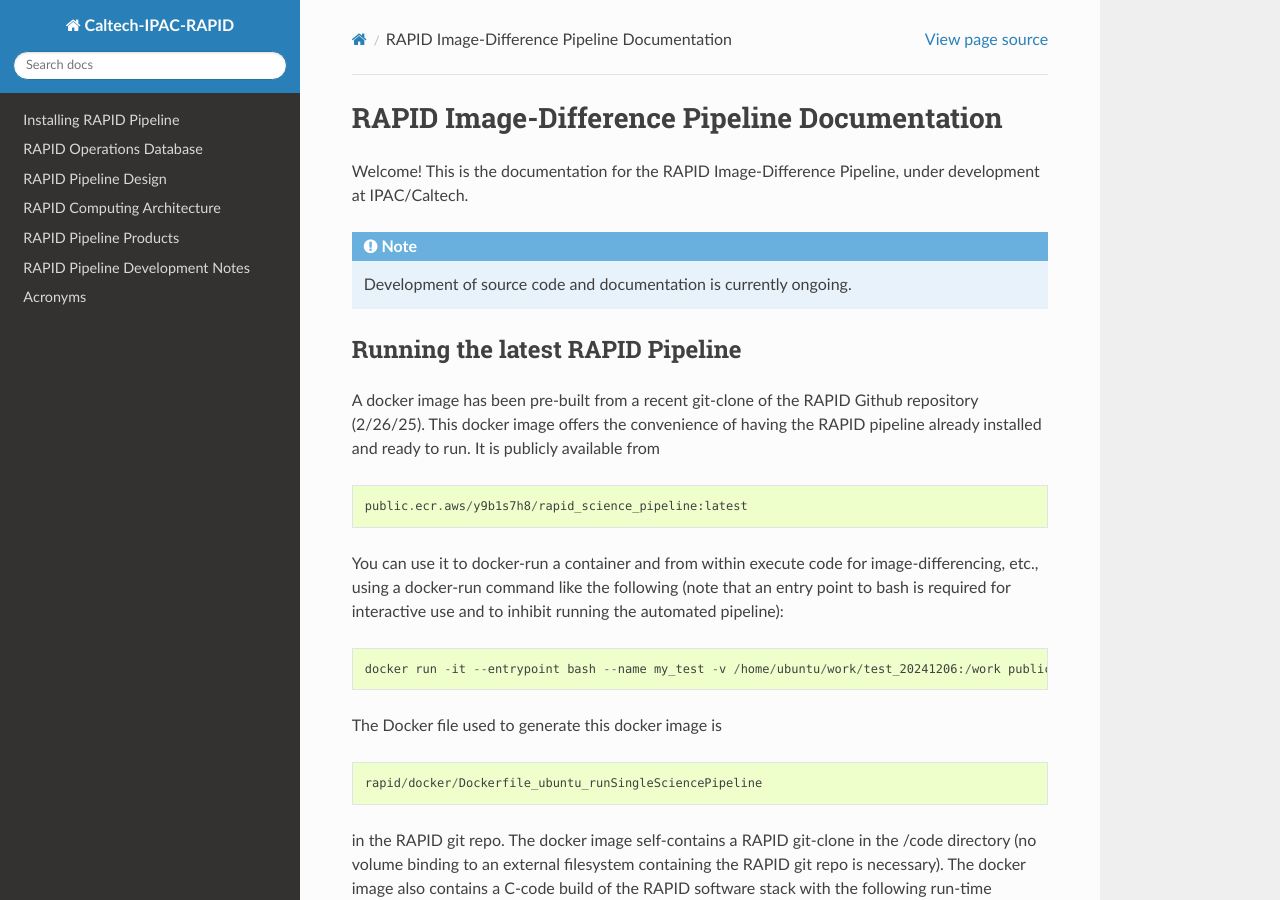
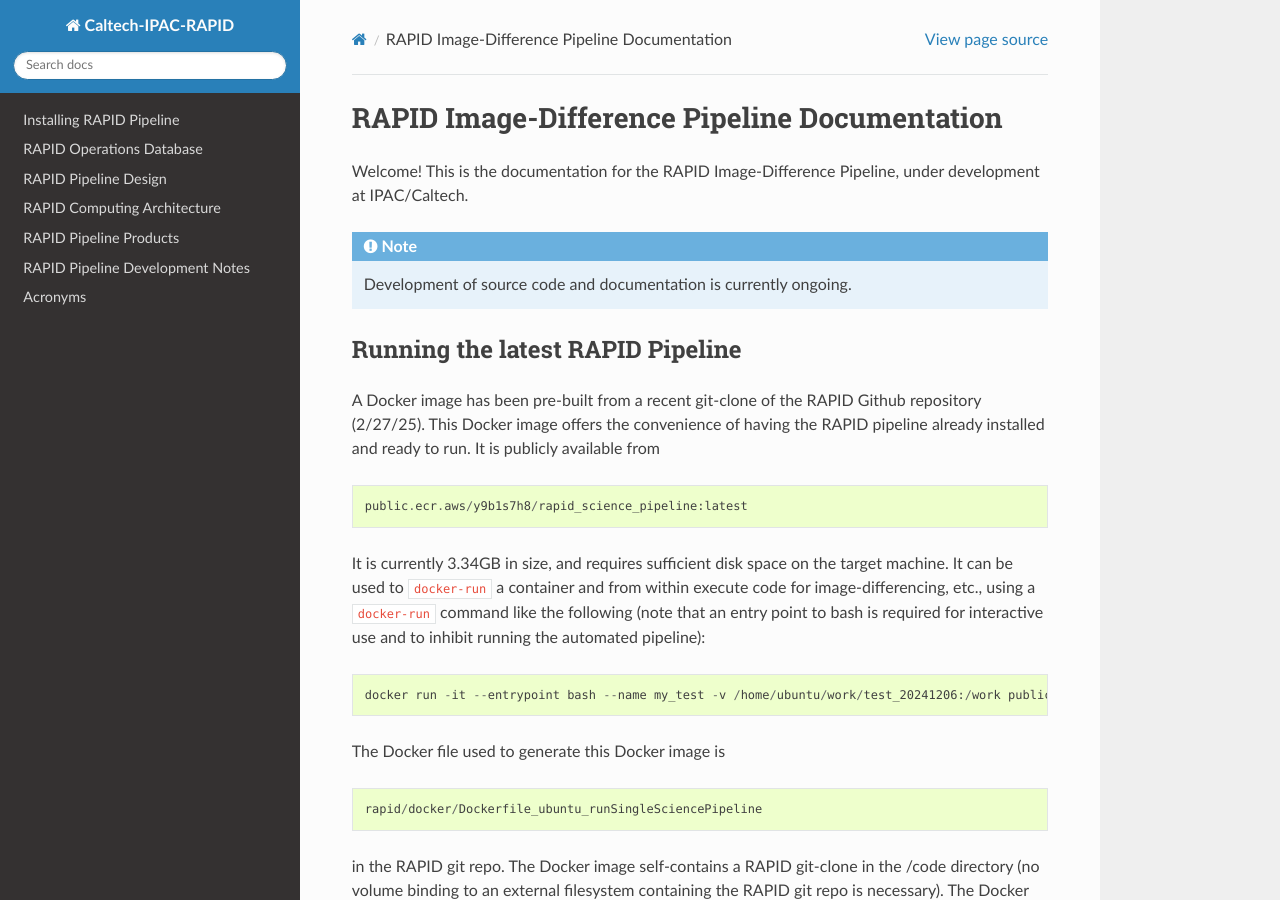
Before and after one commit to Caltech-IPAC/rapid, a Sphinx documentation site: the page built from docs/source/index.rst, in a window 1280 px wide and 900 px high. Built offline with Sphinx 7.4.7 and the Read the Docs theme 3.1.0, drawn with Linux system fonts in a browser that asks for light colours; formulas are drawn with MathJax 3; some of the changed text lies outside the part shown.

Commit message:
Updated latest build date of RAPID-pipeline Docker image.

```diff
--- a/docs/source/index.rst
+++ b/docs/source/index.rst
@@ -17,17 +17,18 @@ Pipeline, under development at IPAC/Caltech.
 Running the latest RAPID Pipeline
 *************************************
 
-A docker image has been pre-built from a recent git-clone of the RAPID Github
-repository (2/26/25).
-This docker image offers the convenience of having the RAPID
+A Docker image has been pre-built from a recent git-clone of the RAPID Github
+repository (2/27/25).
+This Docker image offers the convenience of having the RAPID
 pipeline already installed and ready to run.  It is publicly available from
 
 .. code-block::
 
    public.ecr.aws/y9b1s7h8/rapid_science_pipeline:latest
 
-You can use it to docker-run a container and from within execute
-code for image-differencing, etc., using a docker-run command like the
+It is currently 3.34GB in size, and requires sufficient disk space on the target machine.
+It can be used to ``docker-run`` a container and from within execute
+code for image-differencing, etc., using a ``docker-run`` command like the
 following (note that an entry point to bash is required for interactive use
 and to inhibit running the automated pipeline):
 
@@ -36,16 +37,16 @@ and to inhibit running the automated pipeline):
    docker run -it --entrypoint bash --name my_test -v /home/ubuntu/work/test_20241206:/work public.ecr.aws/y9b1s7h8/rapid_science_pipeline:latest
 
 
-The Docker file used to generate this docker image is
+The Docker file used to generate this Docker image is
 
 .. code-block::
 
    rapid/docker/Dockerfile_ubuntu_runSingleSciencePipeline
 
-in the RAPID git repo.  The docker image self-contains a
+in the RAPID git repo.  The Docker image self-contains a
 RAPID git-clone in the /code directory (no volume binding to an
 external filesystem containing the RAPID git repo is necessary).  The
-docker image also contains a
+Docker image also contains a
 C-code build of the RAPID software stack with the following run-time environment:
 
 .. code-block::
```
